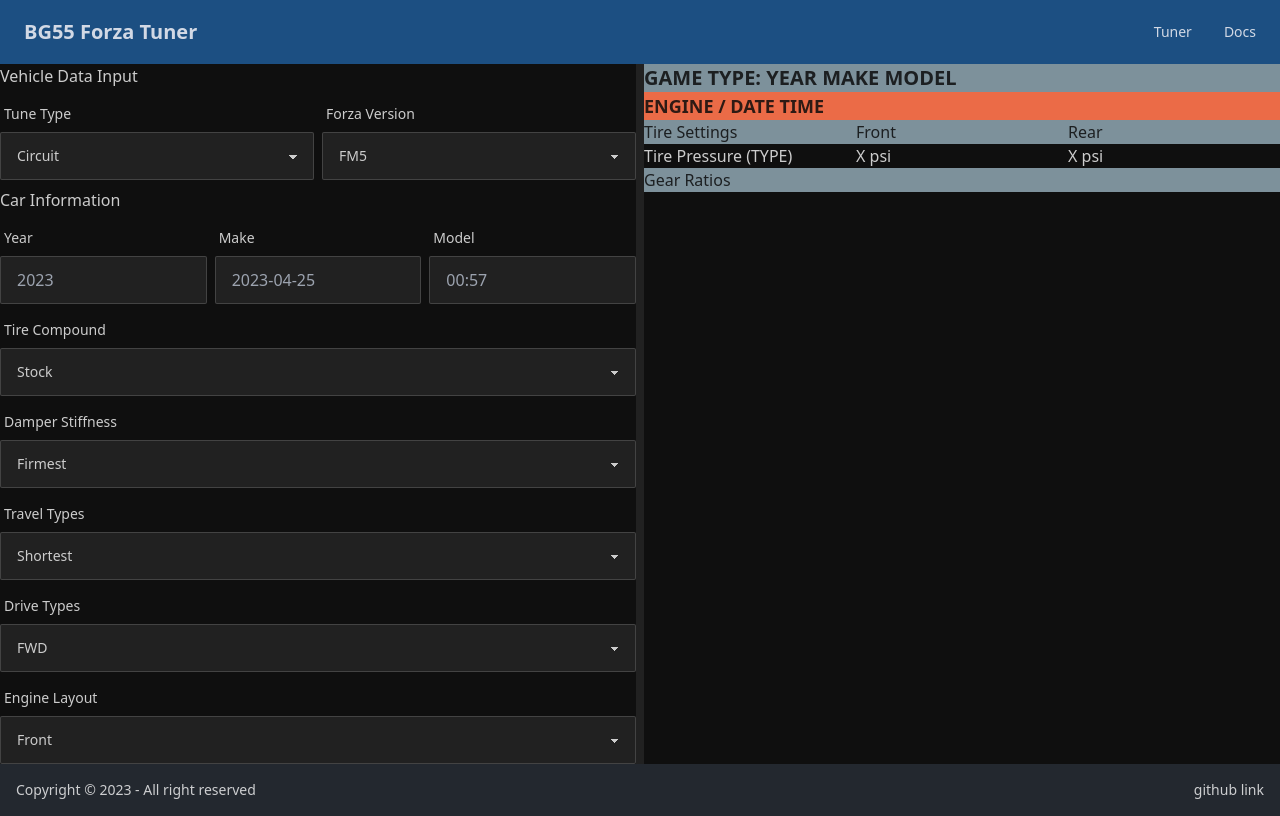
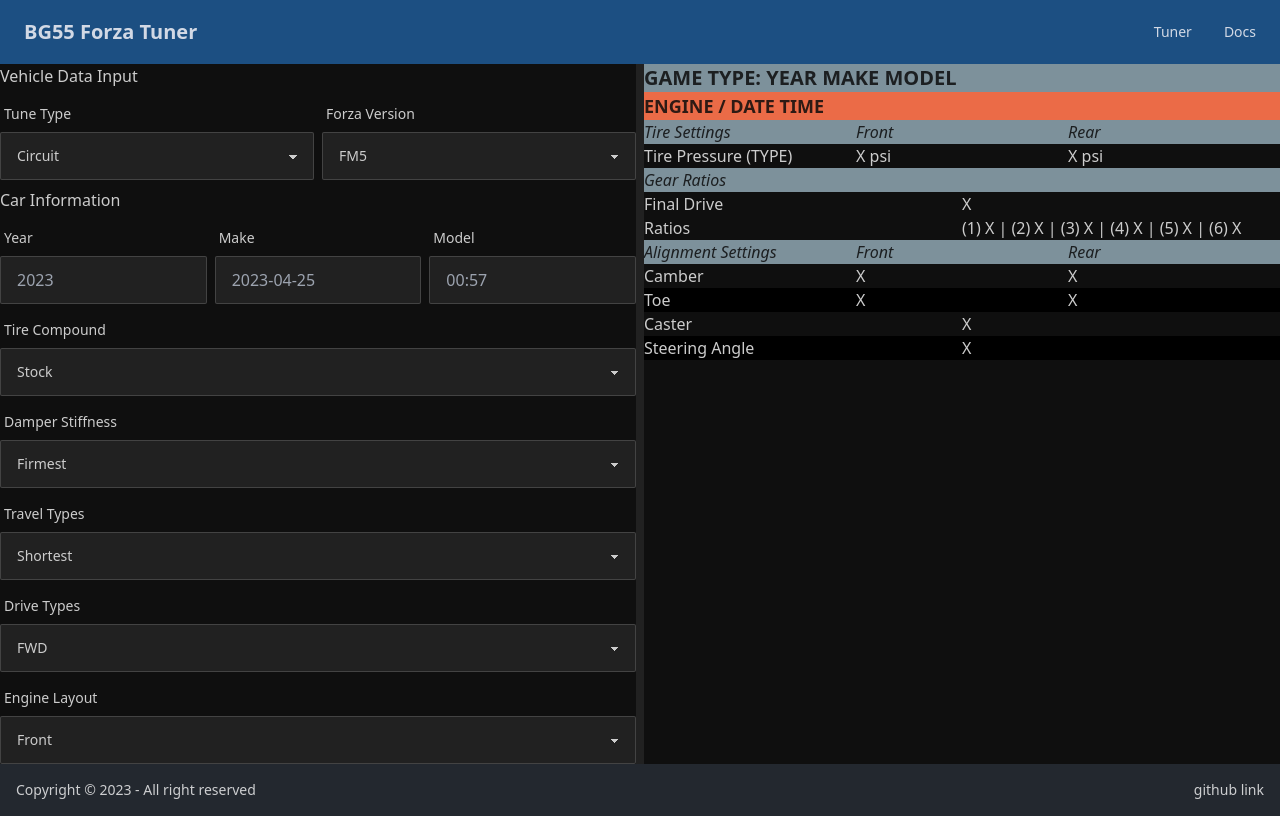
Before and after one commit to BunnyRabbit2/bg55_tuner_ts, a React app: page / in a window 1280 px wide. Built offline with nearby package versions, Linux system fonts and the light colour scheme.

Commit message:
Added some more layout for results Going to be building the result layout first but with React components

```diff
--- a/src/app.css
+++ b/src/app.css
@@ -18,6 +18,7 @@
 
 .tuner-results h4 {
     @apply font-medium;
+    @apply italic;
 }
 
 .results-secondary {
@@ -29,3 +30,7 @@
     @apply bg-accent;
     @apply text-accent-content;
 }
+
+.results-alt {
+    @apply bg-base-300;
+}
--- a/src/components/Tuner.tsx
+++ b/src/components/Tuner.tsx
@@ -1,13 +1,14 @@
 import React from 'react';
 
 import EntryForm from './EntryForm';
-import TunerResults from './TunerResults';
+import { TunerResults } from './TunerResults';
 
 export default function Tuner() {
     return (
         <div className="container grid grid-cols-1 md:grid-cols-2 gap-2 w-full mx-auto">
             <EntryForm />
-            <TunerResults />
+            <TunerResults
+            header='GAME TYPE: YEAR MAKE MODEL' />
         </div>
     )
 }
--- a/src/components/TunerResults.tsx
+++ b/src/components/TunerResults.tsx
@@ -1,9 +1,17 @@
 import React from 'react';
 
-export default function TunerResults() {
+interface TunerResultsProps {
+    header: string;
+}
+
+export const TunerResults = (props: TunerResultsProps) => {
+    // TODO: Create components for each bit needed
+    // Header row: 1, 2 or 3 column. h4
+    // Value row: 2 or 3 column. h5 on label. normal or alt colour
+
     return (
         <div className="tuner-results">
-            <div className="results-secondary"><h2>GAME TYPE: YEAR MAKE MODEL</h2></div>
+            <div className="results-secondary"><h2>{props.header}</h2></div>
             <div className="results-accent"><h3>ENGINE / DATE TIME</h3></div>
             <div className="results-secondary grid grid-cols-3">
                 <div><h4>Tire Settings</h4></div>
@@ -16,6 +24,37 @@
                 <div><p>X psi</p></div>
             </div>
             <div className="results-secondary"><h4>Gear Ratios</h4></div>
+            <div className="grid grid-cols-2">
+                <div><p>Final Drive</p></div>
+                <div><p>X</p></div>
+            </div>
+            <div className="grid grid-cols-2">
+                <div><p>Ratios</p></div>
+                <div><p>(1) X | (2) X | (3) X | (4) X | (5) X | (6) X</p></div>
+            </div>
+            <div className="results-secondary grid grid-cols-3">
+                <div><h4>Alignment Settings</h4></div>
+                <div><h4>Front</h4></div>
+                <div><h4>Rear</h4></div>
+            </div>
+            <div className="grid grid-cols-3">
+                <div><p>Camber</p></div>
+                <div><p>X</p></div>
+                <div><p>X</p></div>
+            </div>
+            <div className="grid grid-cols-3 results-alt">
+                <div><p>Toe</p></div>
+                <div><p>X</p></div>
+                <div><p>X</p></div>
+            </div>
+            <div className="grid grid-cols-2">
+                <div><p>Caster</p></div>
+                <div><p>X</p></div>
+            </div>
+            <div className="grid grid-cols-2 results-alt">
+                <div><p>Steering Angle</p></div>
+                <div><p>X</p></div>
+            </div>
         </div>
     )
 }
```
